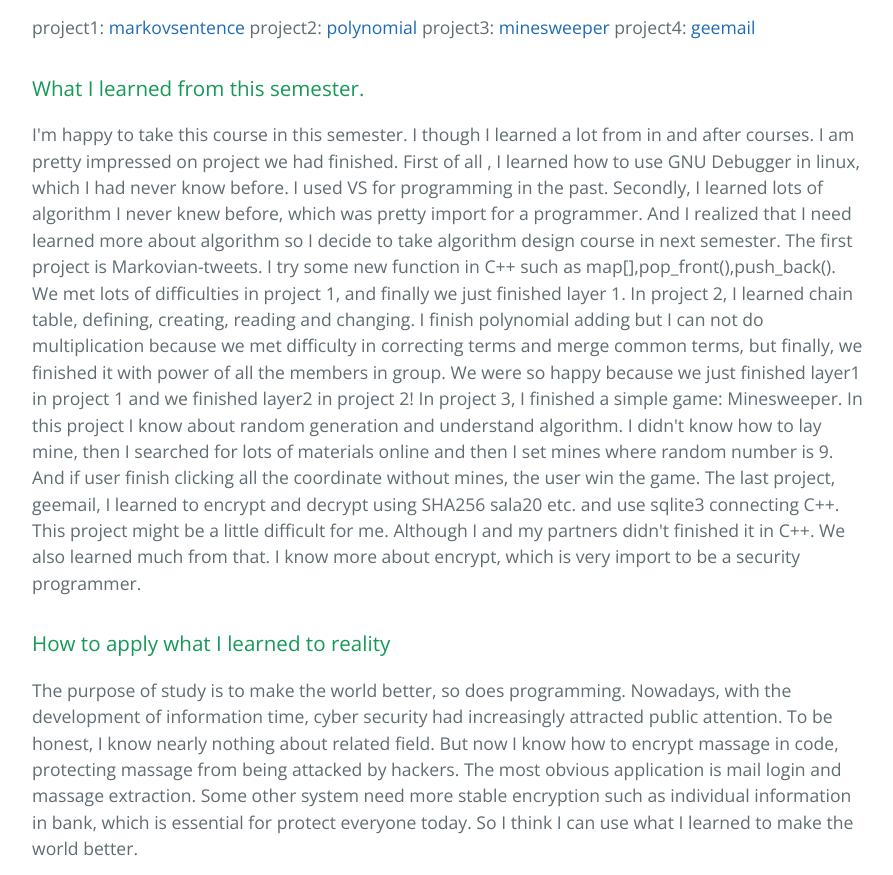
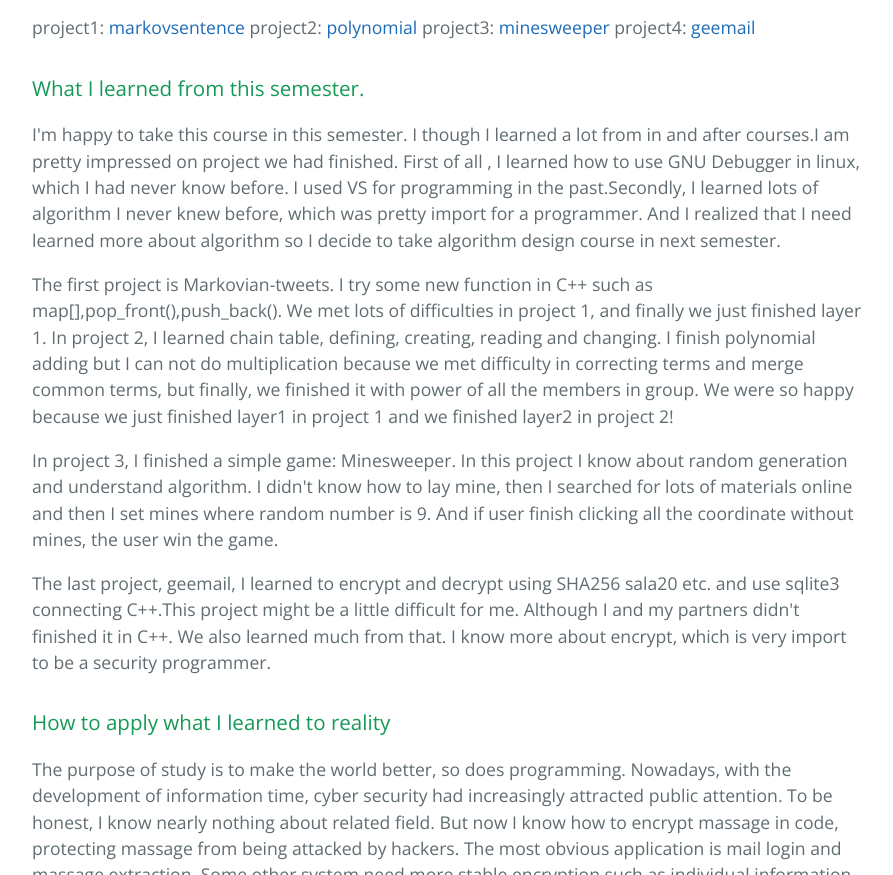
Before and after one commit to tracyqx/tracyqx.github.io, a plain HTML site: page index.html in a window 1280 px wide. Shown: the part 443-1318 px from the top of the page, without its empty margins (192-1085 px from the left). Drawn offline with nearby package versions, Linux system fonts and the light colour scheme.

```diff
--- a/index.html
+++ b/index.html
@@ -32,14 +32,14 @@ project4: <a href="tracyqx.github.io/geemail">geemail</a></p>
 <h3>
 <a id="what-i-learned-from-this-semester" class="anchor" href="#what-i-learned-from-this-semester" aria-hidden="true"><span aria-hidden="true" class="octicon octicon-link"></span></a>What I learned from this semester.</h3>
 
-<p>I'm happy to take this course in this semester. I though I learned a lot from in and after courses.
-    I am pretty impressed on project we had finished.
-    First of all , I learned how to use GNU Debugger in linux, which I had never know before. I used VS for programming in the past.
-    Secondly, I learned lots of algorithm  I never knew before, which was pretty import for a programmer. And I realized that I need learned more about algorithm so I decide to take algorithm design course in next semester.
-    The first project is Markovian-tweets. I try some new function in C++ such as map[],pop_front(),push_back(). We met lots of difficulties in project 1, and finally we just finished layer 1. In project 2, I learned chain table, defining, creating, reading and changing. I finish polynomial adding but I can not do multiplication because we met difficulty in correcting terms and merge common terms, but finally, we finished it with power of all the members in group. We were so happy because we just finished layer1 in project 1 and we finished layer2 in project 2!
-    In project 3, I finished a simple game: Minesweeper. In this project I know about random generation and understand algorithm. I didn't know how to lay mine, then I searched for lots of materials online and then I set mines where random number is 9. And if user finish clicking all the coordinate without mines, the user win the game.
-    The last project, geemail, I learned to encrypt and decrypt using SHA256 sala20 etc. and use sqlite3 connecting C++.
-    This project might be a little difficult for me. Although I and my partners didn't finished it in C++. We also learned much from that. I know more about encrypt, which is very import to be a security programmer.</p>
+<p>I'm happy to take this course in this semester. I though I learned a lot from in and after courses.I am pretty impressed on project we had finished.
+First of all , I learned how to use GNU Debugger in linux, which I had never know before. I used VS for programming in the past.Secondly, I learned lots of algorithm  I never knew before, which was pretty import for a programmer. And I realized that I need learned more about algorithm so I decide to take algorithm design course in next semester.</p>
+
+<p>The first project is Markovian-tweets. I try some new function in C++ such as map[],pop_front(),push_back(). We met lots of difficulties in project 1, and finally we just finished layer 1. In project 2, I learned chain table, defining, creating, reading and changing. I finish polynomial adding but I can not do multiplication because we met difficulty in correcting terms and merge common terms, but finally, we finished it with power of all the members in group. We were so happy because we just finished layer1 in project 1 and we finished layer2 in project 2!</p>
+
+<p>In project 3, I finished a simple game: Minesweeper. In this project I know about random generation and understand algorithm. I didn't know how to lay mine, then I searched for lots of materials online and then I set mines where random number is 9. And if user finish clicking all the coordinate without mines, the user win the game.</p>
+
+<p>The last project, geemail, I learned to encrypt and decrypt using SHA256 sala20 etc. and use sqlite3 connecting C++.This project might be a little difficult for me. Although I and my partners didn't finished it in C++. We also learned much from that. I know more about encrypt, which is very import to be a security programmer.</p>
 
 <h3>
 <a id="how-to-apply-what-i-learned-to-reality" class="anchor" href="#how-to-apply-what-i-learned-to-reality" aria-hidden="true"><span aria-hidden="true" class="octicon octicon-link"></span></a>How to apply what I learned to reality</h3>
```
Also changed, not shown: params.json (+1 -1 lines).
